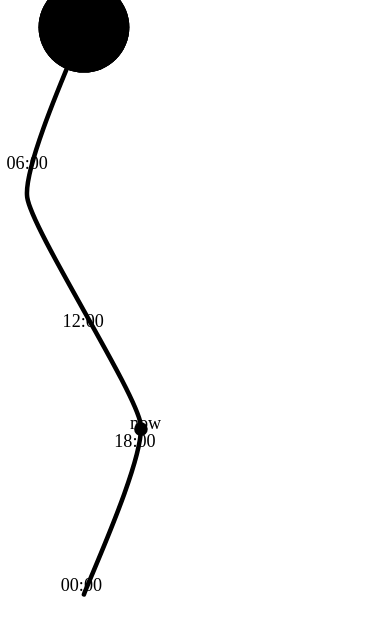
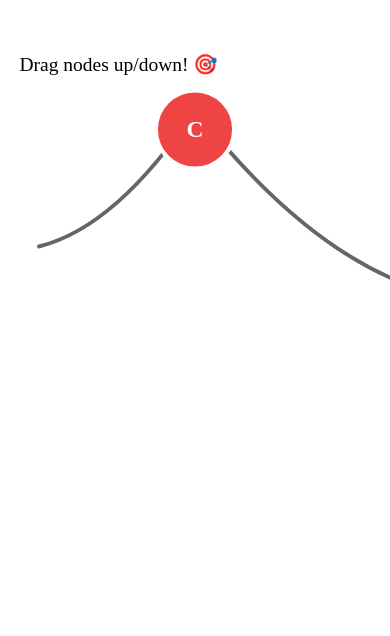
Before and after one commit to motaterry/routine-data-visualization, a React (Vite) app: page / in a window 390 px wide. Shown: the top 636 px of the page. Built offline with nearby package versions, Linux system fonts and the light colour scheme.

Commit message:
Success: Working mobile drag with React state instead of imperative transforms

```diff
--- a/src/App.tsx
+++ b/src/App.tsx
@@ -59,6 +59,118 @@ export default function App() {
   useEffect(() => { try { localStorage.setItem('ck_curve', JSON.stringify(curve)) } catch {} }, [curve])
   useEffect(() => { try { localStorage.setItem('ck_nodes', JSON.stringify(nodes)) } catch {} }, [nodes])
   useEffect(() => { try { localStorage.setItem('ck_view', view) } catch {} }, [view])
+
+  // Mobile: Use simple draggable circles on the curve
+  const [dragState, setDragState] = React.useState<{ id: string; time: number } | null>(null);
+
+  // Build the curve path (outside of conditional)
+  const curvePath = React.useMemo(() => {
+    const segments = [];
+    const controls = curve.controls;
+    for (let i = 0; i < controls.length - 1; i++) {
+      const c0 = controls[i];
+      const c1 = controls[i + 1];
+      if (i === 0) {
+        segments.push(`M ${c0.x},${c0.y}`);
+      }
+      // Simple quadratic curve between points
+      const cpx = (c0.x + c1.x) / 2;
+      const cpy = (c0.y + c1.y) / 2 + 50;
+      segments.push(`Q ${cpx},${cpy} ${c1.x},${c1.y}`);
+    }
+    return segments.join(' ');
+  }, [curve]);
+
+  if (isMobile) {
+    return (
+      <div style={{
+        position: 'fixed',
+        inset: 0,
+        background: 'white',
+        touchAction: 'none',
+        overflow: 'hidden'
+      }}>
+        <svg
+          width="100%"
+          height="100%"
+          viewBox="0 0 400 800"
+          style={{ touchAction: 'none' }}
+        >
+          {/* Draw the curve */}
+          <path
+            d={curvePath}
+            fill="none"
+            stroke="#666"
+            strokeWidth={4}
+            strokeLinecap="round"
+          />
+
+          {/* Draw nodes on the curve */}
+          {nodes.map((n) => {
+            // Simple linear interpolation along Y axis for now
+            const baseY = 100 + (n.time / 86400) * 600;
+            const isDragging = dragState?.id === n.id;
+            const y = isDragging ? 100 + (dragState.time / 86400) * 600 : baseY;
+
+            return (
+              <g key={n.id}>
+                <circle
+                  cx={200}
+                  cy={y}
+                  r={40}
+                  fill={isDragging ? '#3b82f6' : '#ef4444'}
+                  stroke="white"
+                  strokeWidth={4}
+                  style={{ cursor: 'pointer' }}
+                  onTouchStart={(e) => {
+                    e.preventDefault();
+                    setDragState({ id: n.id, time: n.time });
+                  }}
+                  onTouchMove={(e) => {
+                    e.preventDefault();
+                    if (!dragState || dragState.id !== n.id) return;
+                    const touch = e.touches[0];
+                    const svg = e.currentTarget.ownerSVGElement;
+                    if (!svg) return;
+                    const pt = svg.createSVGPoint();
+                    pt.x = touch.clientX;
+                    pt.y = touch.clientY;
+                    const svgP = pt.matrixTransform(svg.getScreenCTM()?.inverse());
+                    // Convert Y position to time (0-86400 seconds)
+                    const newTime = Math.max(0, Math.min(86400, ((svgP.y - 100) / 600) * 86400));
+                    setDragState({ id: n.id, time: newTime });
+                  }}
+                  onTouchEnd={(e) => {
+                    e.preventDefault();
+                    if (dragState && dragState.id === n.id) {
+                      setNodes(ns => ns.map(node =>
+                        node.id === n.id ? { ...node, time: dragState.time } : node
+                      ));
+                      setDragState(null);
+                    }
+                  }}
+                />
+                <text
+                  x={200}
+                  y={y + 8}
+                  textAnchor="middle"
+                  fill="white"
+                  fontSize={24}
+                  fontWeight="bold"
+                  style={{ pointerEvents: 'none' }}
+                >
+                  {n.label}
+                </text>
+              </g>
+            );
+          })}
+          <text x={20} y={40} fill="black" fontSize={20}>
+            Drag nodes up/down! 🎯
+          </text>
+        </svg>
+      </div>
+    );
+  }
 
   return (
     <div style={{
--- a/src/components/CurveKit.tsx
+++ b/src/components/CurveKit.tsx
@@ -147,6 +147,7 @@ export function CurveKit(props: CurveKitProps): React.ReactElement {
   }, [lut]);
 
   const [nowTime, setNowTime] = useState<number>(() => nowSec());
+  const [debugInfo, setDebugInfo] = useState<string>('');
   useEffect(() => {
     // light refresh of the now marker every 30s (0 animations if reduced motion)
     const id = setInterval(() => setNowTime(nowSec()), 30_000);
@@ -170,13 +171,13 @@ export function CurveKit(props: CurveKitProps): React.ReactElement {
       if (el) {
         const dx = pos.x - base.x;
         const dy = pos.y - base.y;
-        console.log('Applying transform:', `translate(${dx}px, ${dy}px) scale(1.2)`);
+        setDebugInfo(`DRAG: node=${s.id} dx=${dx.toFixed(1)} dy=${dy.toFixed(1)} pos=(${pos.x.toFixed(1)},${pos.y.toFixed(1)})`);
         el.style.transform = `translate(${dx}px, ${dy}px) scale(1.2)`;
         el.style.willChange = 'transform';
         el.style.opacity = '0.8';
         lastTimeById.current.set(s.id, tSec);
       } else {
-        console.log('ERROR: No element found for node:', s.id);
+        setDebugInfo(`ERROR: No element for node ${s.id}`);
       }
 
       // throttle onNodeChange to ~60Hz
@@ -432,7 +433,10 @@ export function CurveKit(props: CurveKitProps): React.ReactElement {
               style={{ transformBox: 'fill-box', transformOrigin: 'center', willChange: 'transform' }}
               onTouchStart={(e) => {
                 e.preventDefault();
-                if (readOnly || mode !== 'view') return;
+                if (readOnly || mode !== 'view') {
+                  setDebugInfo(`BLOCKED: mode=${mode}`);
+                  return;
+                }
 
                 const touch = e.touches[0];
                 const s = drag.current;
@@ -441,6 +445,8 @@ export function CurveKit(props: CurveKitProps): React.ReactElement {
                 s.pendingClientXY = { x: touch.clientX, y: touch.clientY };
                 s.lastEmitTs = 0;
                 s.basePos = pointAtTime(lut, n.time);
+
+                setDebugInfo(`START: node=${n.id} touch=(${touch.clientX},${touch.clientY})`);
 
                 // Visual feedback
                 const el = nodeRefs.current[s.id];
@@ -520,8 +526,18 @@ export function CurveKit(props: CurveKitProps): React.ReactElement {
             </g>
           ))}
 
+        {/* Debug Info */}
+        {debugInfo && (
+          <g transform="translate(20, 30)">
+            <rect x={-10} y={-20} width={350} height={30} rx={4} className="fill-black/80" />
+            <text x={0} y={0} className="fill-green-400 text-xs font-mono">
+              {debugInfo}
+            </text>
+          </g>
+        )}
+
         {/* Coachmark */}
-        {coachmarkVisible && (
+        {coachmarkVisible && !debugInfo && (
           <g transform={`translate(${typeof window !== 'undefined' ? 16 : 16}, ${typeof window !== 'undefined' ? 20 : 20})`}>
             <rect x={-8} y={-16} width={isMobile ? 200 : 170} height={isMobile ? 32 : 28} rx={6} className="fill-black/70" />
             <text x={0} y={0} className={`fill-white ${isMobile ? 'text-sm' : 'text-xs'}`}>
```
